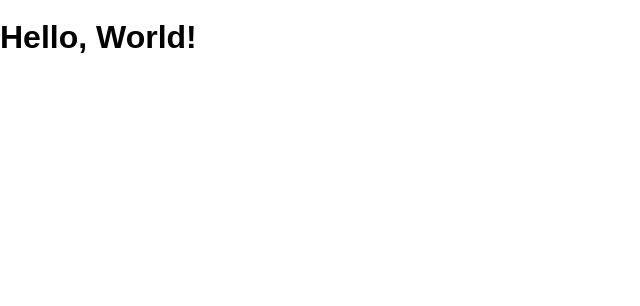
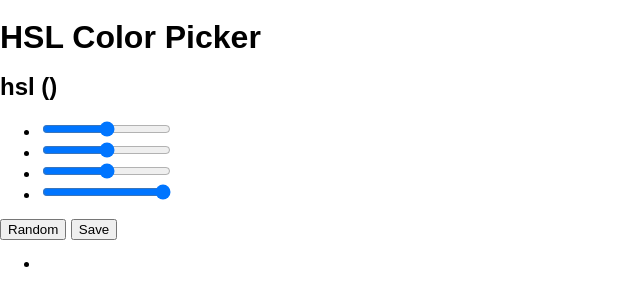
Before and after one commit to tiy-tpa-fee/color-picker, a website: page public/index.html in a window 1280 px wide. Shown: the whole page, without its empty margins (0-640 px from the left). Drawn offline with Linux system fonts and the light colour scheme.

Commit message:
html elements

```diff
--- a/public/index.html
+++ b/public/index.html
@@ -7,7 +7,20 @@
     <link rel="stylesheet" href="/screen.css">
   </head>
   <body>
-    <h1>Hello, World!</h1>
+    <h1>HSL Color Picker</h1>
+    <h2>hsl ()</h2>
+    <figure></figure>
+    <ul>
+      <li><input type="range" name="hue" min="0" max="360" value="180"></li>
+      <li><input type="range" name="saturation" min="0" max="100" value="50"></li>
+      <li><input type="range" name="lightness" min="0" max="100" value="50"></li>
+      <li><input type="range" name="alpha" min="0" max="1" step="0.01" value="1"></li>
+    </ul>
+    <button>Random</button>
+    <button>Save</button>
+    <ul>
+      <li><figure></figure></li>
+    </ul>
     <script src="/main.js" charset="utf-8"></script>
   </body>
 </html>
```
